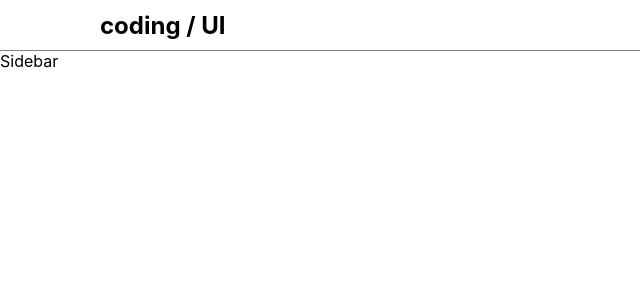
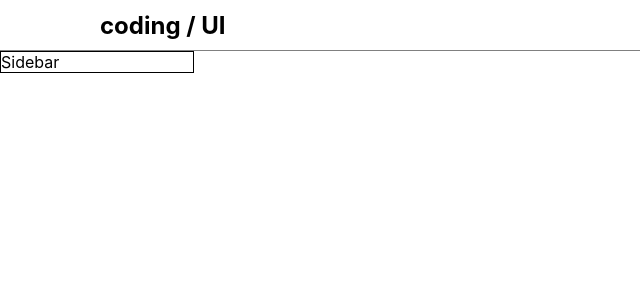
Before and after one commit to SukiTsu/library_react, a React (Vite) app in the folder lib_module/: page / in a window 1280 px wide. Shown: the top 300 px of the page, without its empty margins (0-640 px from the left). Built offline with nearby package versions, Linux system fonts and the light colour scheme.

Commit message:
modif sidebar.tsx

```diff
--- a/lib_module/src/components/presentation/Sidebar.tsx
+++ b/lib_module/src/components/presentation/Sidebar.tsx
@@ -1,3 +1,5 @@
+import "../../assets/css/sidebar.css";
+
 export default function Sidebar() {
-  return <div>Sidebar</div>;
+  return <div className="sidebar">Sidebar</div>;
 }
```
